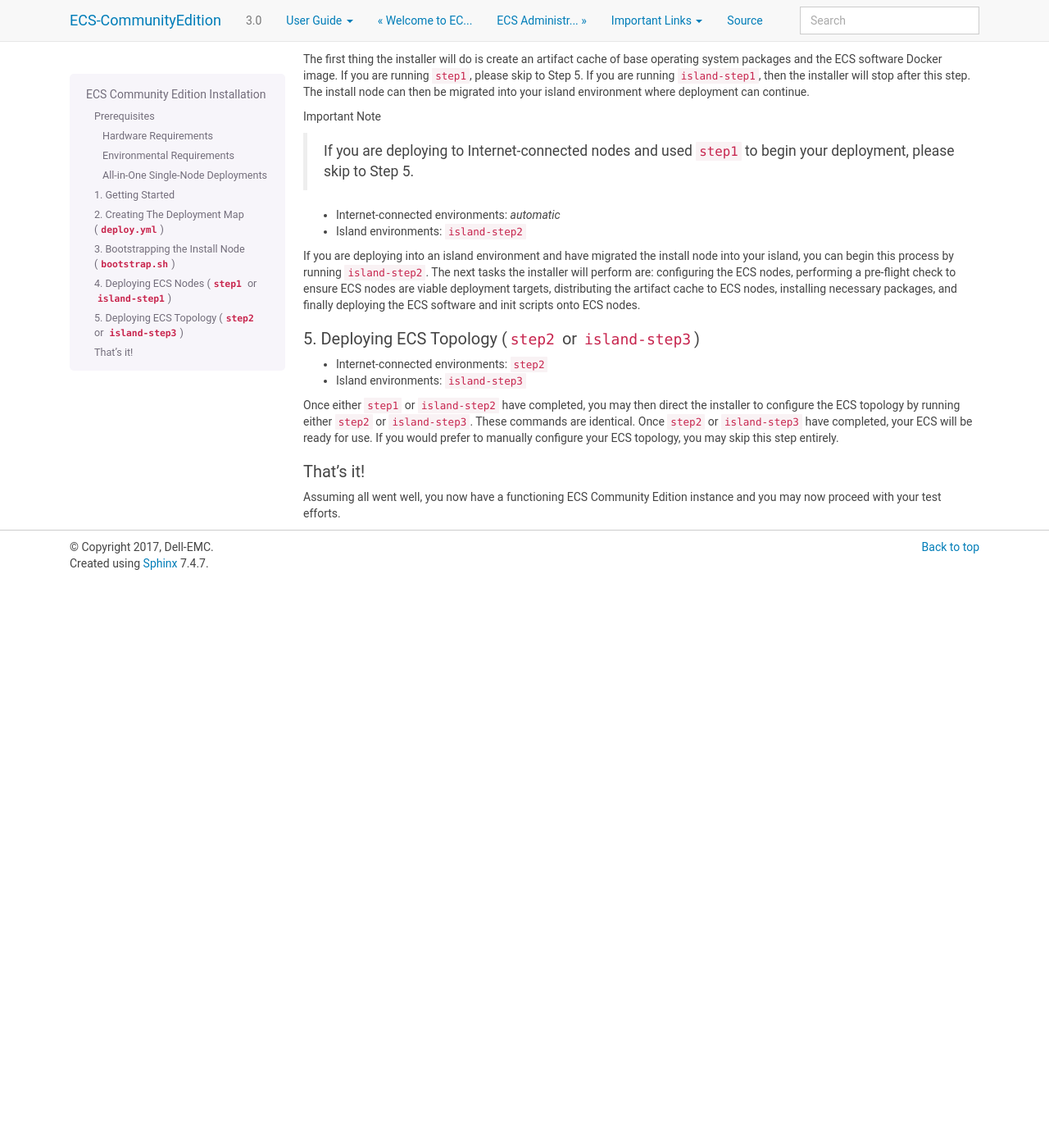
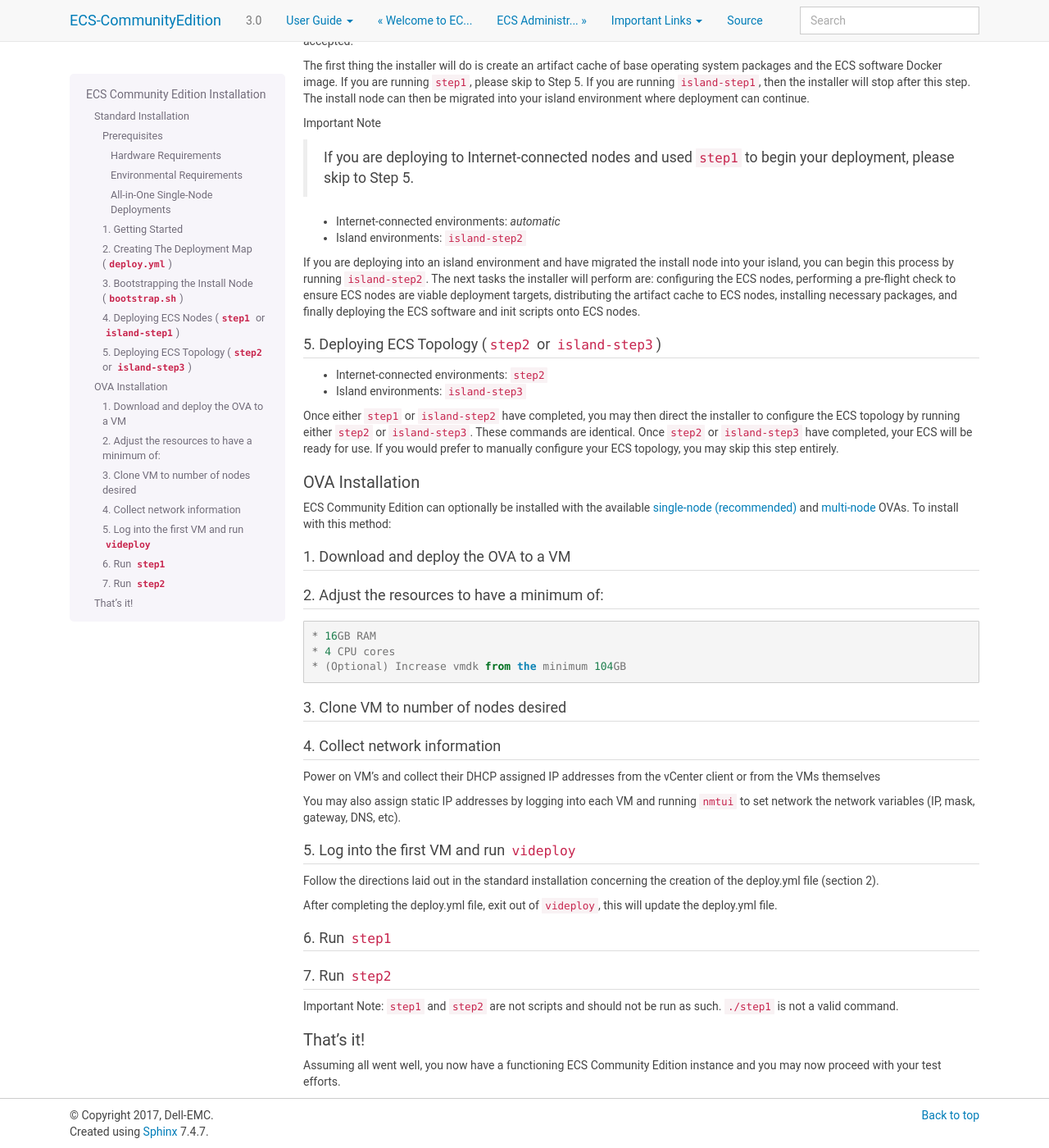
Before and after one commit to EMCECS/ECS-CommunityEdition, a Sphinx documentation site: the page built from docs/source/installation/ECS-Installation.rst, in a window 1280 px wide and 1400 px high, scrolled down 4958 px. Shown: the whole window at 82% size. Built offline with Sphinx 7.4.7, drawn with Linux system fonts in a browser that asks for light colours; nearby versions of some CDN libraries; some web fonts are replaced; library files that are not in the unit come from our copies; before the commit the page ends 5665 px from its top, so only the background shows below that; some of the changed text lies outside the part shown.

Commit message:
OVA install guide added

```diff
--- a/docs/source/installation/ECS-Installation.rst
+++ b/docs/source/installation/ECS-Installation.rst
@@ -1,19 +1,22 @@
 ECS Community Edition Installation
 ==================================
+
+Standard Installation
+---------------------
 
 ECS Community Edition now features a brand new installer. This installer
 aims to greatly improve user experience through automation. This
 document will guide the user through the new installation process.
 
 Prerequisites
--------------
+~~~~~~~~~~~~~
 
 Listed below are all necessary components for a successful ECS Community
 Edition installation. If they are not met the installation will likely
 fail.
 
 Hardware Requirements
-~~~~~~~~~~~~~~~~~~~~~
+^^^^^^^^^^^^^^^^^^^^^
 
 The installation process is designed to be performed from either a
 dedicated installation node. However, it is possible, if you so choose,
@@ -57,7 +60,7 @@
 will not continue.
 
 Environmental Requirements
-~~~~~~~~~~~~~~~~~~~~~~~~~~
+^^^^^^^^^^^^^^^^^^^^^^^^^^
 
 The following environmental requirements must also be met to ensure a
 successful installation:
@@ -76,14 +79,14 @@
    installs are equally supported)
 
 All-in-One Single-Node Deployments
-~~~~~~~~~~~~~~~~~~~~~~~~~~~~~~~~~~
+^^^^^^^^^^^^^^^^^^^^^^^^^^^^^^^^^^
 
 A single node *can* successfully run the installation procedure on
 itself. To do this simply input the node's own IP address as the
 installation node as well as the data node in the deploy.yml file.
 
 1. Getting Started
-------------------
+~~~~~~~~~~~~~~~~~~
 
 Please use a non-root administrative user account with sudo privileges
 on the Install Node when performing the deployment. If deploying from
@@ -115,7 +118,7 @@
     documentation make sense as you proceed with the deployment.
 
 2. Creating The Deployment Map (``deploy.yml``)
------------------------------------------------
+~~~~~~~~~~~~~~~~~~~~~~~~~~~~~~~~~~~~~~~~~~~~~~~
 
 Important Note
 
@@ -128,14 +131,14 @@
 *should* be written before the next step for the smoothest experience.
 
 2.1
-^^^
+'''
 
 Create this file in the ``ECS-CommunityEdition`` directory that was
 created when the repository was cloned. A template guide for writing
-this file can be found `here <deploy.yml.rst>`__.
+this file can be found `here <deploy.yml.html>`__.
 
 2.2
-^^^
+'''
 
 Below are steps for creating a basic deploy.yml. **Please note that all
 fields mentioned below are required for a successful installation.**
@@ -205,7 +208,7 @@
 These steps quickly set up a basic deploy.yml file
 
 More on deploy.yml
-^^^^^^^^^^^^^^^^^^
+''''''''''''''''''
 
 Please read the reference deploy.yml found
 `here <http://ecs-community-edition.readthedocs.io/en/latest/installation/deploy.yml.html>`__.
@@ -214,7 +217,7 @@
 minimum values and may not yield optimal results for your environment.
 
 3. Bootstrapping the Install Node (``bootstrap.sh``)
-----------------------------------------------------
+~~~~~~~~~~~~~~~~~~~~~~~~~~~~~~~~~~~~~~~~~~~~~~~~~~~~
 
 Important Note
 
@@ -337,7 +340,7 @@
 before continuing to Step 4.
 
 4. Deploying ECS Nodes (``step1`` or ``island-step1``)
-------------------------------------------------------
+~~~~~~~~~~~~~~~~~~~~~~~~~~~~~~~~~~~~~~~~~~~~~~~~~~~~~~
 
 Once the deploy.yml file has been correctly written and the Install Node
 rebooted if needed, then the next step is to simply run one of the
@@ -359,7 +362,7 @@
 deployment can continue.
 
 4.5. Deploying the Island Environment ECS Nodes (``island-step2``)
-^^^^^^^^^^^^^^^^^^^^^^^^^^^^^^^^^^^^^^^^^^^^^^^^^^^^^^^^^^^^^^^^^^
+''''''''''''''''''''''''''''''''''''''''''''''''''''''''''''''''''
 
 Important Note
 
@@ -379,7 +382,7 @@
 software and init scripts onto ECS nodes.
 
 5. Deploying ECS Topology (``step2`` or ``island-step3``)
----------------------------------------------------------
+~~~~~~~~~~~~~~~~~~~~~~~~~~~~~~~~~~~~~~~~~~~~~~~~~~~~~~~~~
 
 -  Internet-connected environments: ``step2``
 -  Island environments: ``island-step3``
@@ -391,6 +394,59 @@
 use. If you would prefer to manually configure your ECS topology, you
 may skip this step entirely.
 
+OVA Installation
+----------------
+
+ECS Community Edition can optionally be installed with the available
+`single-node
+(recommended) <http://130852476153187606.public.ecstestdrive.com/public/dellemc-ecsce-3.0.0.2-install-node-2.3.0-vm0.ova>`__
+and
+`multi-node <http://ecsce.readthedocs.io/en/latest/installation/ECS-Installation.html>`__
+OVAs. To install with this method:
+
+1. Download and deploy the OVA to a VM
+~~~~~~~~~~~~~~~~~~~~~~~~~~~~~~~~~~~~~~
+
+2. Adjust the resources to have a minimum of:
+~~~~~~~~~~~~~~~~~~~~~~~~~~~~~~~~~~~~~~~~~~~~~
+
+::
+
+    * 16GB RAM
+    * 4 CPU cores
+    * (Optional) Increase vmdk from the minimum 104GB
+
+3. Clone VM to number of nodes desired
+~~~~~~~~~~~~~~~~~~~~~~~~~~~~~~~~~~~~~~
+
+4. Collect network information
+~~~~~~~~~~~~~~~~~~~~~~~~~~~~~~
+
+Power on VM's and collect their DHCP assigned IP addresses from the
+vCenter client or from the VMs themselves
+
+You may also assign static IP addresses by logging into each VM and
+running ``nmtui`` to set network the network variables (IP, mask,
+gateway, DNS, etc).
+
+5. Log into the first VM and run ``videploy``
+~~~~~~~~~~~~~~~~~~~~~~~~~~~~~~~~~~~~~~~~~~~~~
+
+Follow the directions laid out in the standard installation concerning
+the creation of the deploy.yml file (section 2).
+
+After completing the deploy.yml file, exit out of ``videploy``, this
+will update the deploy.yml file.
+
+6. Run ``step1``
+~~~~~~~~~~~~~~~~
+
+7. Run ``step2``
+~~~~~~~~~~~~~~~~
+
+Important Note: ``step1`` and ``step2`` are not scripts and should not be run as such. ``./step1`` is not a valid command.
+
+
 That's it!
 ----------
 
```
Also changed, not shown: docs/source/installation/ECS-Installation.md (+49 -14 lines).
